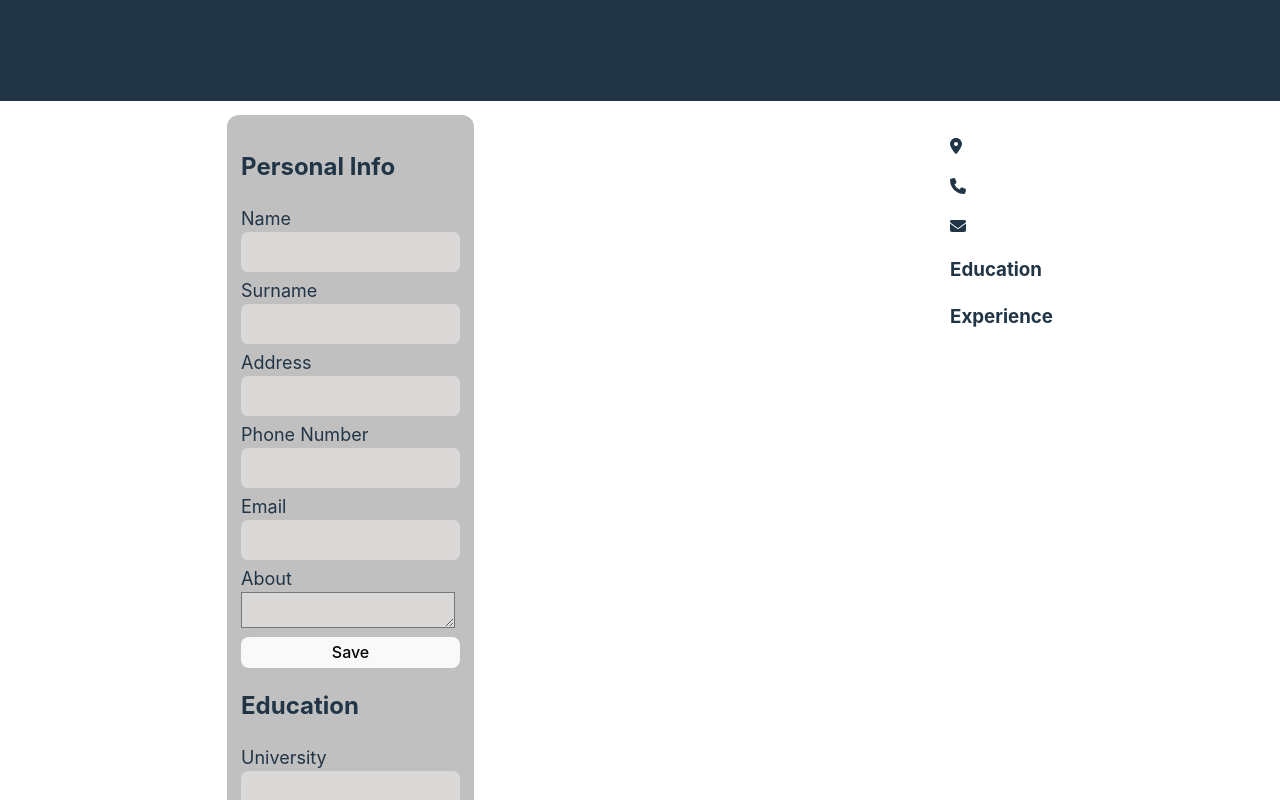
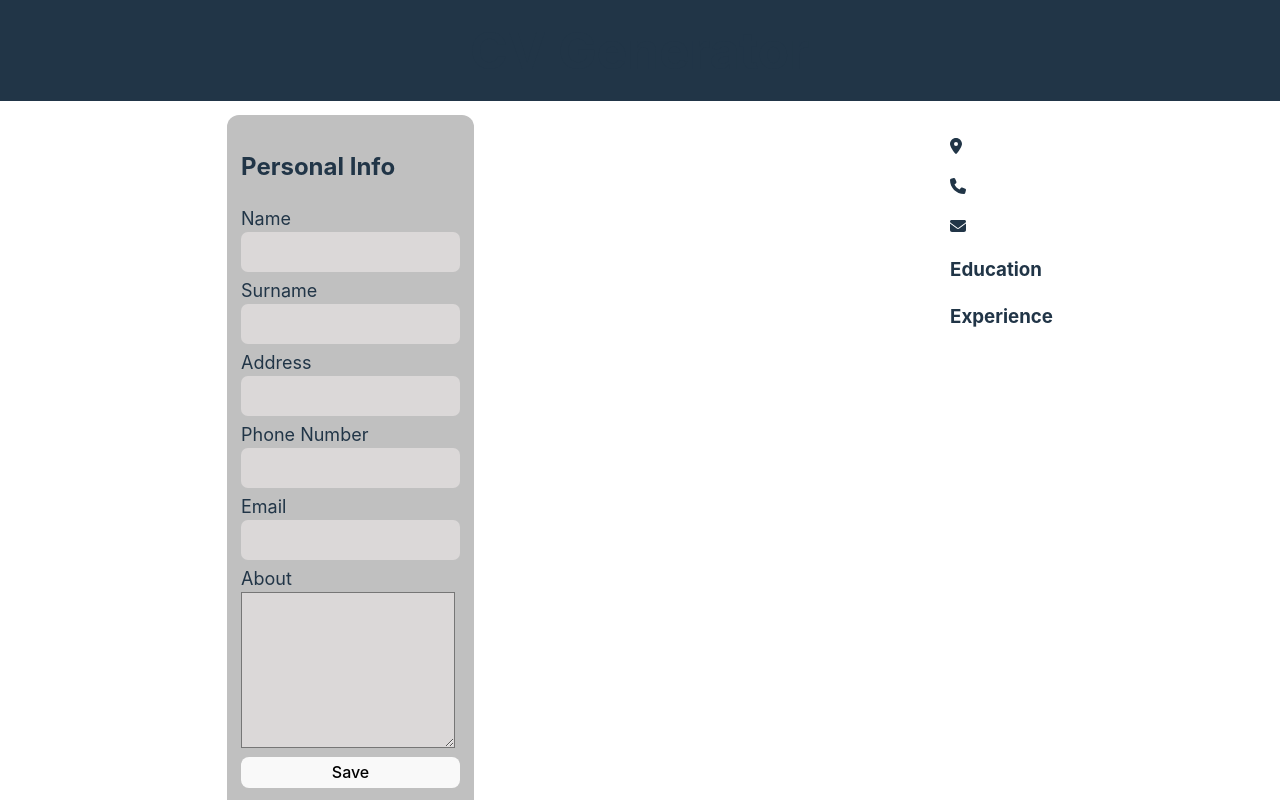
Before and after one commit to mbdeviant/resume-generator, a React (Vite) app: page / in a window 1280 px wide. Shown: the top 800 px of the page. Built offline with nearby package versions, Linux system fonts and the light colour scheme.

Commit message:
change textarea height and button focus color

```diff
--- a/src/index.css
+++ b/src/index.css
@@ -62,7 +62,6 @@ label {
   display: flex;
   flex-direction: column;
   align-items: center;
-
   border-radius: 12px;
   padding: 14px;
   background-color: #c0c0c0;
@@ -89,11 +88,11 @@ button {
   margin-top: 9px;
 }
 button:hover {
-  border-color: #646cff;
+  border-color: #c0c0c0;
 }
 button:focus,
 button:focus-visible {
-  outline: 4px auto -webkit-focus-ring-color;
+  outline: 2px auto -webkit-focus-ring-color;
 }
 input {
   min-height: 40px;
@@ -113,6 +112,8 @@ input:active {
 
 textarea {
   width: 208px;
+  min-height: 150px;
+  font-size: 16px;
   resize: vertical;
   color: black;
   background-color: #dbd8d8;
```
